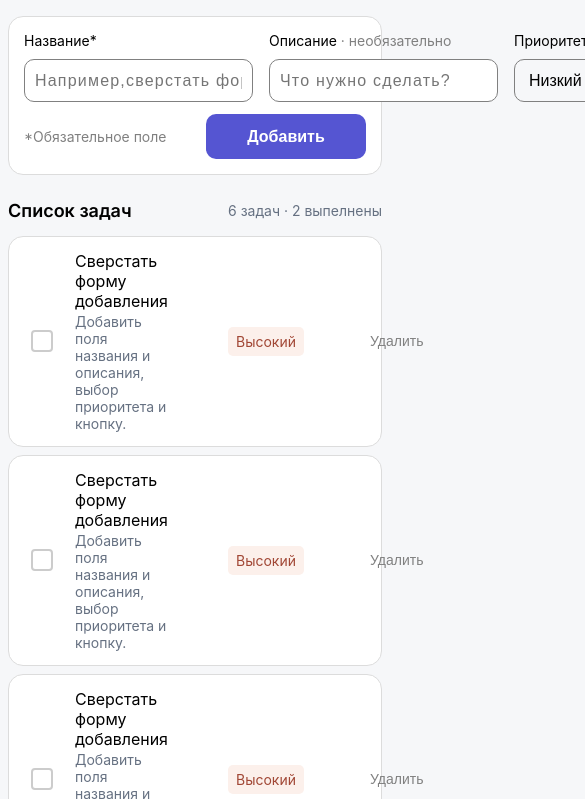
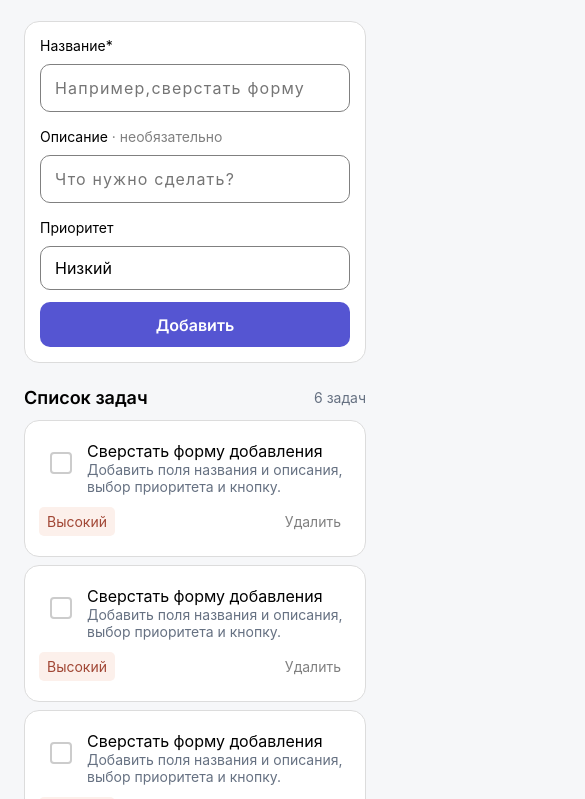
Before and after one commit to Oladushekkun/ToDoList, a plain HTML site: page index.html in a window 390 px wide. Shown: the part 104-903 px from the top of the page, 585 px wide, since content can reach past the window. Drawn offline with Linux system fonts and the light colour scheme; a script that the page names is missing; a web font is replaced by a local one.

Commit message:
Добавил верстку под мобилку

```diff
--- a/index.html
+++ b/index.html
@@ -2,6 +2,7 @@
 <html lang="ru">
   <head>
     <meta charset="UTF-8" />
+    <meta name="viewport" content="width=device-width, initial-scale=1.0" />
     <title>Мои задачи</title>
     <link rel="stylesheet" href="style.css" />
   </head>
@@ -16,28 +17,28 @@
       <form class="task-form">
         <div class="task-form__fields">
           <div class="task-form__group">
-            <label class="task-form__label" for="task-form__input_name">
+            <label class="task-form__label" for="task-form__input-name">
               Название*
             </label>
 
             <input
               class="task-form__input"
               type="text"
-              id="task-form__input_name"
+              id="task-form__input-name"
               name="taskName"
               placeholder="Например,сверстать форму"
             />
           </div>
 
           <div class="task-form__group">
-            <label class="task-form__label" for="task-form__input_description">
+            <label class="task-form__label" for="task-form__input-description">
               Описание <span class="task-form__note">· необязательно</span>
             </label>
 
             <input
               class="task-form__input"
               type="text"
-              id="task-form__input_description"
+              id="task-form__input-description"
               name="description"
               placeholder="Что нужно сделать?"
             />
@@ -60,7 +61,7 @@
           </div>
         </div>
 
-        <div class="task-container__footer">
+        <div class="task-form__footer">
           <p class="task-form__note">*Обязательное поле</p>
 
           <button class="task-container__button">Добавить</button>
@@ -70,7 +71,9 @@
       <section class="task-list__section">
         <div class="task-list__container-header">
           <h2 class="task-list__title">Список задач</h2>
-          <p class="task-list__info">6 задач · 2 выпелнены</p>
+          <p class="task-list__info">
+            6 задач <span class="task-list__info_completed"> · 2 выполнены</span>
+          </p>
         </div>
         <div class="task-list">
           <div class="task-card">
--- a/style.css
+++ b/style.css
@@ -7,24 +7,15 @@
 @font-face {
   font-family: "Inter";
   font-style: normal;
-  font-weight: 500;
-  src: url("fonts/inter-500.woff2");
-}
-@font-face {
-  font-family: "Inter";
-  font-style: normal;
   font-weight: 600;
   src: url("fonts/inter-600.woff2");
 }
-@font-face {
-  font-family: "Inter";
-  font-style: normal;
-  font-weight: 700;
-  src: url("fonts/inter-700.woff2");
+
+* {
+  font-family: "Inter", sans-serif;
 }
 
 body {
-  font-family: "Inter", sans-serif;
   background-color: #f6f7f9;
 }
 
@@ -82,11 +73,10 @@ p {
 }
 
 .task-form__select {
-  padding: 8px 10px;
+  padding: 8px 0px 10px 14px;
   border: 1px solid grey;
   border-radius: 10px;
   font-size: 16px;
-  padding-left: 14px;
   font-weight: 400;
   background-color: transparent;
   appearance: none;
@@ -111,12 +101,12 @@ p {
 }
 
 .task-form__input {
-  padding: 8px 10px;
+  padding-left: 14px;
   border: 1px solid grey;
   border-radius: 10px;
   font-size: 16px;
-  height: 25px;
   letter-spacing: 1.2px;
+  height: 44px;
 }
 
 .task-form__group {
@@ -124,7 +114,7 @@ p {
   flex-direction: column;
 }
 
-.task-container__footer {
+.task-form__footer {
   display: flex;
   justify-content: space-between;
   align-items: center;
@@ -191,7 +181,6 @@ p {
   border: 2px solid #ccc;
   border-radius: 4px;
   background-color: white;
-  cursor: pointer;
   flex-shrink: 0;
   cursor: pointer;
 }
@@ -259,3 +248,84 @@ p {
   transform: scale(0.95);
   transition: transform 0.1s;
 }
+
+/*Почему нельзя ставить ровно 375 */
+@media (max-width: 768px) {
+  .container {
+    display: flex;
+    flex-direction: column;
+    gap: 24px;
+    padding: 24px 16px;
+  }
+
+  .header {
+    padding-bottom: 0;
+  }
+
+  .header__title {
+    padding-top: 0;
+  }
+
+  .task-form__fields {
+    grid-template-columns: 1fr;
+  }
+
+  .task-form__select {
+    height: 44px;
+    padding-top: 0;
+    padding-bottom: 0;
+  }
+
+  .task-form__footer .task-form__note {
+    display: none;
+  }
+
+  .task-container__button {
+    width: 100%;
+  }
+
+  .task-list__container-header {
+    padding-top: 0;
+    padding-bottom: 12px;
+  }
+
+  .task-list__title {
+    margin: 0;
+  }
+
+  .task-list__info {
+    width: auto;
+  }
+  .task-list__info_completed {
+    display: none;
+  }
+  .task-card {
+    flex-wrap: wrap;
+    gap: 12px;
+    padding-bottom: 20px;
+    padding-top: 20px;
+  }
+
+  .task-card__label {
+    flex-basis: 100%; /* распр раст*/
+  }
+
+  .task-card__checkbox {
+    margin-left: 0;
+    align-self: baseline;
+    margin: 11px;
+  }
+
+  .task-card__content {
+    margin-left: 0px;
+    gap: 10px;
+    display: -webkit-box; /* Почитать про это!!!*/
+    -webkit-box-orient: vertical;
+    -webkit-line-clamp: 3;
+    overflow: hidden;
+  }
+
+  .task-card__button {
+    margin-left: auto;
+  }
+}
```
Also changed, not shown: fonts/inter-500.woff2 (deleted), fonts/inter-700.woff2 (deleted).
